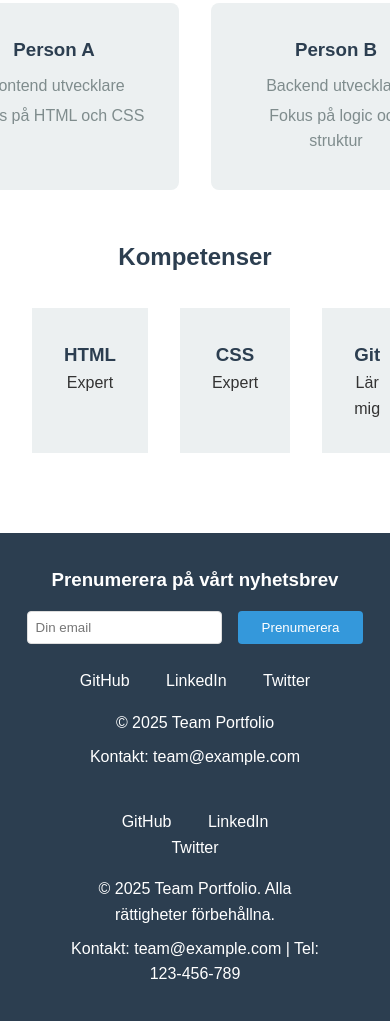
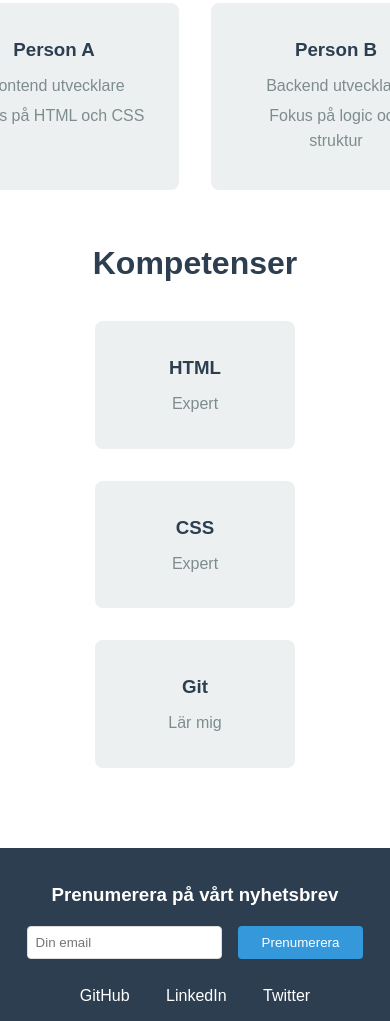
Before and after one commit to stenholmmelvin/team-portfolio, a plain HTML site: page index.html in a window 390 px wide. Shown: the part 877-1898 px from the top of the page. Drawn offline with Linux system fonts and the light colour scheme.

Commit message:
Add responsive design and hover effects to skills Final iteration for #10

```diff
--- a/style.css
+++ b/style.css
@@ -270,3 +270,45 @@ footer p {
 .skill-card h3 {
     color: #2c3e50;
 }
+#skills {
+    max-width: 1000px;
+    margin: 3rem auto;
+    padding: 0 1rem;
+    text-align: center;
+}
+
+#skills h2 {
+    color: #2c3e50;
+    margin-bottom: 2rem;
+    font-size: 2rem;
+}
+
+.skills-container {
+    display: flex;
+    gap: 2rem;
+    flex-wrap: wrap;
+    justify-content: center;
+}
+
+.skill-card {
+    background: #ecf0f1;
+    padding: 2rem;
+    border-radius: 8px;
+    min-width: 200px;
+    text-align: center;
+    transition: transform 0.3s ease;
+}
+
+.skill-card:hover {
+    transform: translateY(-5px);
+    box-shadow: 0 4px 8px rgba(0,0,0,0.1);
+}
+
+.skill-card h3 {
+    color: #2c3e50;
+    margin-bottom: 0.5rem;
+}
+
+.skill-card p {
+    color: #7f8c8d;
+}
```
